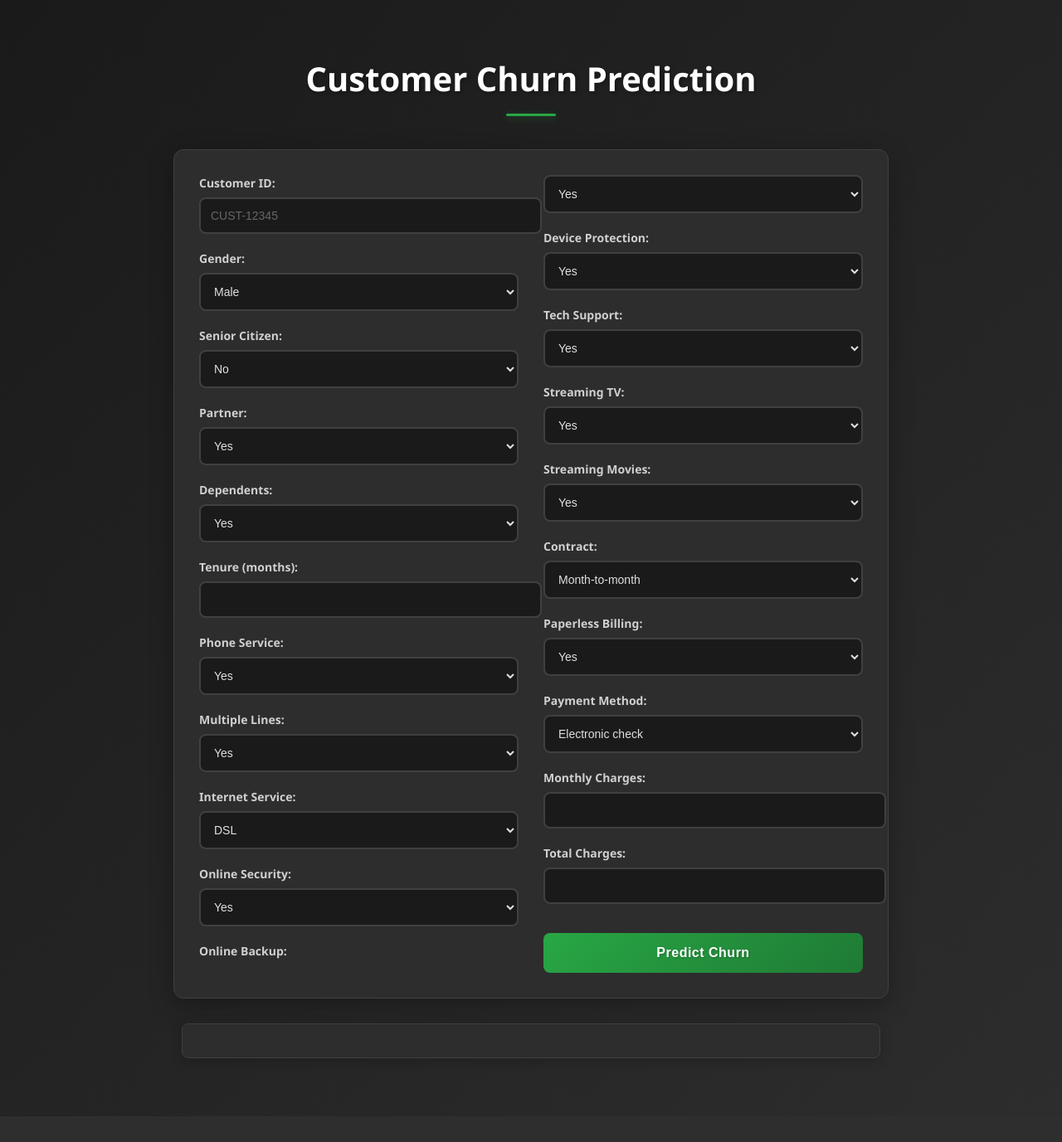
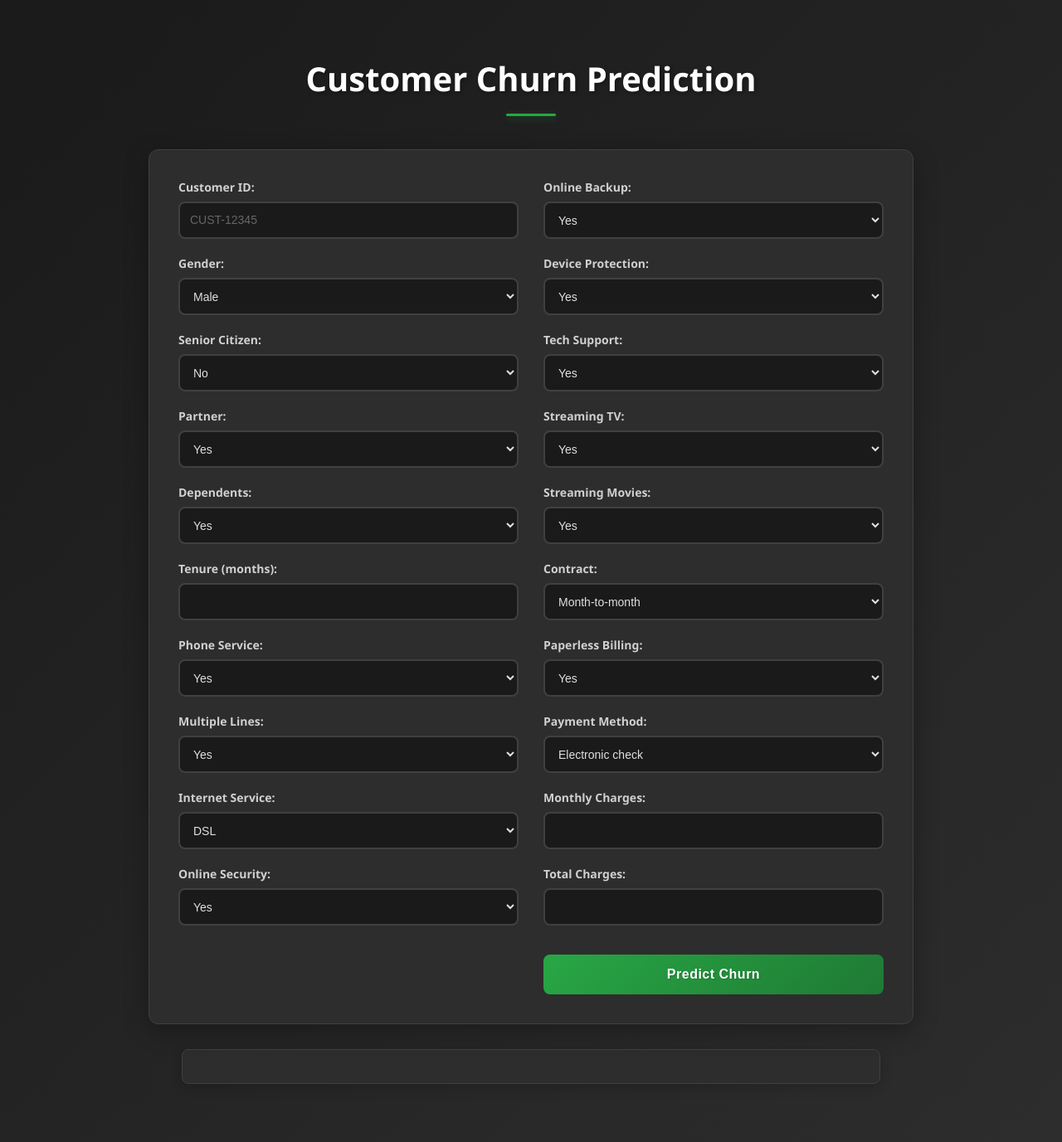
Before and after one commit to rushalparajuli/prediction, a Flask app: page / in a window 1280 px wide. Shown: the whole page at 83% size. Before the commit the page ends 1281 px from the top, so only its background shows below. Run offline with Flask 3, Linux system fonts and the light colour scheme; parts of the project's set-up code (start-up, migrations or seed data) failed here and were passed over.

Commit message:
updated code

```diff
--- a/templates/index.html
+++ b/templates/index.html
@@ -5,6 +5,19 @@
     <meta name="viewport" content="width=device-width, initial-scale=1.0" />
     <title>Churn Prediction</title>
     <style>
+      div {
+        break-inside: avoid; /* Prevents breaking elements across columns */
+        display: block;
+        width: 100%;
+      }
+
+      /* Ensures OnlineBackup stays in the first column */
+      #OnlineBackup {
+        display: block;
+        width: 100%;
+        clear: both; /* Ensures it doesn't shift into the next column */
+      }
+
       body {
         font-family: "Segoe UI", Arial, sans-serif;
         margin: 20px;
@@ -13,6 +26,7 @@
         min-height: 100vh;
         color: #e0e0e0;
       }
+
       h1 {
         text-align: center;
         color: #ffffff;
@@ -22,6 +36,7 @@
         position: relative;
         padding-bottom: 10px;
       }
+
       h1:after {
         content: "";
         display: block;
@@ -32,10 +47,11 @@
         border-radius: 2px;
         box-shadow: 0 2px 8px rgba(40, 167, 69, 0.4);
       }
+
       form {
-        max-width: 800px;
+        max-width: 850px;
         margin: 0 auto;
-        padding: 30px;
+        padding: 35px;
         background: #2d2d2d;
         border-radius: 12px;
         box-shadow: 0 8px 30px rgba(0, 0, 0, 0.3);
@@ -45,6 +61,7 @@
         position: relative;
         border: 1px solid #404040;
       }
+
       label {
         display: block;
         margin-bottom: 8px;
@@ -52,10 +69,12 @@
         color: #d0d0d0;
         font-size: 14px;
       }
+
       input,
       select {
         width: 100%;
         padding: 12px;
+        height: 45px; /* Ensures uniform height */
         margin-bottom: 20px;
         border: 2px solid #404040;
         border-radius: 8px;
@@ -63,7 +82,29 @@
         font-size: 14px;
         background: #1a1a1a;
         color: #e0e0e0;
+        box-sizing: border-box; /* Prevents unwanted size variations */
       }
+
+      /* Ensures fields like Online Backup break out of the column layout */
+      .full-width {
+        display: block;
+        width: 100%;
+        clear: both; /* Forces it to stay in the first column */
+      }
+
+      /* Adjusts Online Backup container for better column handling */
+      .online-backup-container {
+        display: block;
+        width: 100%;
+        break-inside: avoid-column; /* Forces both label & box to stay in the same column */
+      }
+
+      .dummy-field {
+        display: block;
+        width: 100%;
+        clear: both; /* Ensures the input stays below its label and doesn't shift to the next column */
+      }
+
       input:focus,
       select:focus {
         border-color: #28a745;
@@ -71,6 +112,7 @@
         box-shadow: 0 0 12px rgba(40, 167, 69, 0.3);
         background: #252525;
       }
+
       button {
         width: 100%;
         padding: 15px;
@@ -87,11 +129,13 @@
         margin-top: 15px;
         text-shadow: 1px 1px 2px rgba(0, 0, 0, 0.2);
       }
+
       button:hover {
         transform: translateY(-2px);
         box-shadow: 0 5px 25px rgba(40, 167, 69, 0.4);
         background: linear-gradient(135deg, #2fb84f, #218838);
       }
+
       #predictionResult {
         margin: 30px auto;
         padding: 20px;
@@ -103,9 +147,11 @@
         box-shadow: 0 3px 15px rgba(0, 0, 0, 0.2);
         border: 1px solid #404040;
       }
+
       .highlight {
         animation: highlight 1.5s ease-in-out;
       }
+
       @keyframes highlight {
         0% {
           background-color: #2a4d2e;
@@ -114,24 +160,30 @@
           background-color: transparent;
         }
       }
+
       @media (max-width: 768px) {
         form {
           column-count: 1;
         }
+
         h1 {
           font-size: 2em;
         }
+
         body {
           padding: 15px;
         }
       }
+
       ::placeholder {
         color: #666;
       }
+
       option {
         background: #2d2d2d;
         color: #e0e0e0;
       }
+
       select:disabled {
         opacity: 0.7;
         background: #333;
@@ -204,13 +256,13 @@
         <option value="Yes">Yes</option>
         <option value="No">No</option>
       </select>
-
-      <label for="OnlineBackup">Online Backup:</label>
-      <select id="OnlineBackup" name="OnlineBackup">
-        <option value="Yes">Yes</option>
-        <option value="No">No</option>
-      </select>
-
+      <div class="full-width">
+        <label for="OnlineBackup">Online Backup:</label>
+        <select id="OnlineBackup" name="OnlineBackup">
+          <option value="Yes">Yes</option>
+          <option value="No">No</option>
+        </select>
+      </div>
       <label for="DeviceProtection">Device Protection:</label>
       <select id="DeviceProtection" name="DeviceProtection">
         <option value="Yes">Yes</option>
```
